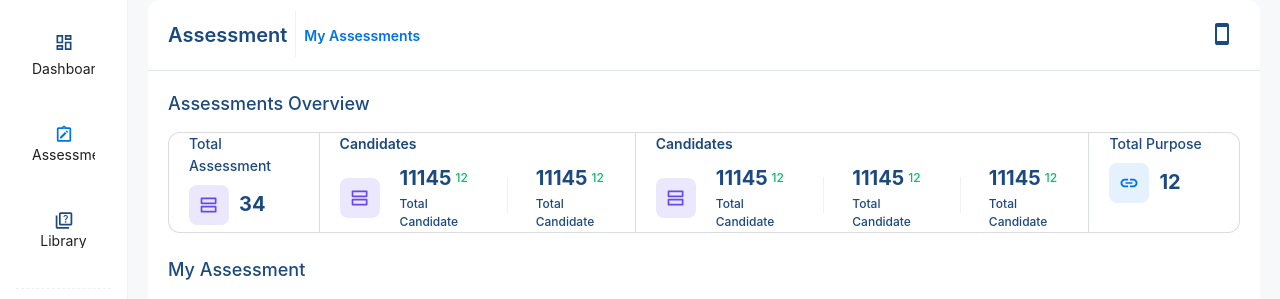
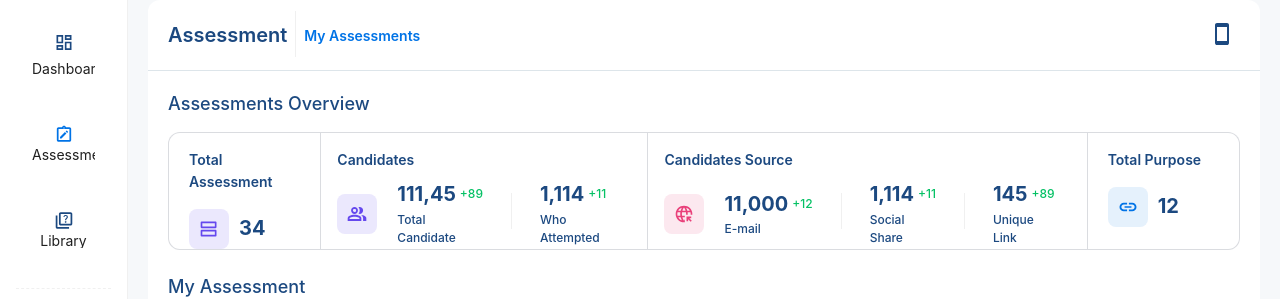
Before and after one commit to kleiry20/unstop-assignment, a React (Create React App) app: page / in a window 1280 px wide. Shown: the top 299 px of the page. Built offline with nearby package versions, Linux system fonts and the light colour scheme.

Commit message:
statistics bar

```diff
--- a/src/components/Header/HeaderComponent.tsx
+++ b/src/components/Header/HeaderComponent.tsx
@@ -1,45 +1,10 @@
 import React from "react";
-import { Divider, Layout, Space } from "antd";
+import { Divider } from "antd";
 
 import toggleButtonIcon from "../../assets/toggleButton.svg";
 import NavBar from "../NavBar/NavBar";
 
-const { Header, Footer, Sider, Content } = Layout;
-
-const headerStyle: React.CSSProperties = {
-  textAlign: "center",
-  color: "#fff",
-  height: 64,
-  paddingInline: 50,
-  lineHeight: "64px",
-  backgroundColor: "#7dbcea",
-};
-
-const contentStyle: React.CSSProperties = {
-  textAlign: "center",
-  minHeight: 120,
-  lineHeight: "120px",
-  color: "#fff",
-  // backgroundColor: "#108ee9",
-};
-
-const siderStyle: React.CSSProperties = {
-  textAlign: "center",
-  lineHeight: "120px",
-  color: "#fff",
-  backgroundColor: "#3ba0e9",
-};
-
 const HeaderComponent: React.FC = () => (
-  // <Space direction="vertical" style={{ width: "100%" }} size={[0, 48]}>
-  //   <Layout>
-  //     <Sider style={siderStyle}>Sider</Sider>
-  //     <Layout>
-  //       <Header style={headerStyle}>Header</Header>
-  //       <Content style={contentStyle}>Content</Content>
-  //     </Layout>
-  //   </Layout>
-  // </Space>
   <div
     style={{
       display: "flex",
@@ -58,7 +23,6 @@ const HeaderComponent: React.FC = () => (
       <p
         style={{
           color: "#1C4980",
-          // font-family: Inter;
           fontSize: " 1.25rem",
           fontStyle: "normal",
           fontWeight: "600",
@@ -73,7 +37,6 @@ const HeaderComponent: React.FC = () => (
       <p
         style={{
           color: "#0073E6",
-          // font-family: Inter;
           fontSize: " 0.875rem",
           fontStyle: "normal",
           fontWeight: "600",
--- a/src/components/StatisticsBar/StatisticsBar.tsx
+++ b/src/components/StatisticsBar/StatisticsBar.tsx
@@ -4,6 +4,8 @@ import { Card, Divider, Statistic } from "antd";
 
 import totalAssessmentIcon from "../../assets/totalAssessmentIcon.svg";
 import totalPurposeIcon from "../../assets/totalPurpose.svg";
+import candidateIcon from "../../assets/candidateIcon.svg";
+import sourceIcon from "../../assets/sourceIcon.svg";
 
 interface OverviewCardProps {
   style: CSSProperties;
@@ -17,15 +19,21 @@ interface OverviewCardLargeProps {
   title: string;
   count?: number;
   icon?: any;
-  subtitle1Count: number;
-  subtitle1IncreaseCount: number;
+  subtitle1Count: number | string;
+  subtitle1IncreaseCount: number | string;
   subtitle1: string;
+  subtitle2Count: number | string;
+  subtitle2IncreaseCount: number | string;
+  subtitle2: string;
+  subtitle3Count?: number | string;
+  subtitle3IncreaseCount?: number | string;
+  subtitle3?: string;
   extraContent?: any;
 }
 
 interface DividerSectionProps {
-  subtitle1Count: number;
-  subtitle1IncreaseCount: number;
+  subtitle1Count: number | string;
+  subtitle1IncreaseCount: number | string;
   subtitle1: string;
 }
 
@@ -42,7 +50,7 @@ export const OverviewCard = ({
         display: "flex",
         flexDirection: "column",
         rowGap: "0.5rem",
-        padding: "0rem 1.25rem",
+        padding: "1rem 1.25rem 0rem 1.25rem",
       }}
       style={style}
     >
@@ -53,12 +61,19 @@ export const OverviewCard = ({
           fontFamily: "Inter",
           fontSize: "0.875rem",
           fontStyle: "normal",
-          fontWeight: "500",
+          fontWeight: "600",
         }}
       >
         {title}
       </p>
-      <div style={{ display: "flex", gap: "0.625rem", alignItems: "center" }}>
+      <div
+        style={{
+          display: "flex",
+          gap: "0.625rem",
+          alignItems: "center",
+          marginTop: "8px",
+        }}
+      >
         <img src={icon} alt="" />
         <p
           style={{
@@ -83,6 +98,12 @@ export const OverviewCardLarge = ({
   subtitle1Count,
   subtitle1IncreaseCount,
   subtitle1,
+  subtitle2,
+  subtitle2Count,
+  subtitle2IncreaseCount,
+  subtitle3,
+  subtitle3Count,
+  subtitle3IncreaseCount,
   extraContent,
 }: OverviewCardLargeProps) => {
   return (
@@ -92,7 +113,8 @@ export const OverviewCardLarge = ({
         display: "flex",
         flexDirection: "column",
         rowGap: "0.5rem",
-        padding: "0rem 1.25rem",
+        // padding: "1rem 1.25rem 0rem 1.25rem",
+        padding: "1rem 2rem 0rem 1rem",
       }}
       style={style}
     >
@@ -109,7 +131,7 @@ export const OverviewCardLarge = ({
         {title}
       </p>
       <div style={{ display: "flex", gap: "1.25rem", alignItems: "center" }}>
-        <img src={totalAssessmentIcon} alt="totalAssessmentIcon" />
+        <img src={icon} alt="icon" />
         <div>
           <div
             style={{
@@ -175,7 +197,7 @@ export const OverviewCardLarge = ({
                   fontWeight: "700",
                 }}
               >
-                {subtitle1Count}
+                {subtitle2Count}
               </p>
             </div>
             <div>
@@ -188,7 +210,7 @@ export const OverviewCardLarge = ({
                   color: "#05C165",
                 }}
               >
-                {subtitle1IncreaseCount}
+                {subtitle2IncreaseCount}
               </p>
             </div>
           </div>
@@ -200,7 +222,7 @@ export const OverviewCardLarge = ({
               color: "#1C4980",
             }}
           >
-            {subtitle1}
+            {subtitle2}
           </p>
         </div>
         {extraContent ? (
@@ -225,7 +247,7 @@ export const OverviewCardLarge = ({
                     fontWeight: "700",
                   }}
                 >
-                  {subtitle1Count}
+                  {subtitle3Count}
                 </p>
               </div>
               <div>
@@ -238,7 +260,7 @@ export const OverviewCardLarge = ({
                     color: "#05C165",
                   }}
                 >
-                  {subtitle1IncreaseCount}
+                  {subtitle3IncreaseCount}
                 </p>
               </div>
             </div>
@@ -250,7 +272,7 @@ export const OverviewCardLarge = ({
                 color: "#1C4980",
               }}
             >
-              {subtitle1}
+              {subtitle3}
             </p>
           </div>
         ) : null}
@@ -283,29 +305,32 @@ const StatisticsBar: React.FC = () => {
           borderRadius: 0,
         }}
         subtitle1="Total Candidate"
-        subtitle1Count={11145}
-        subtitle1IncreaseCount={+12}
+        subtitle1Count={"111,45"}
+        subtitle1IncreaseCount={"+89"}
+        subtitle2="Who Attempted"
+        subtitle2Count={"1,114"}
+        subtitle2IncreaseCount={"+11"}
+        icon={candidateIcon}
       />
       <OverviewCardLarge
-        title="Candidates"
+        title="Candidates Source"
         style={{
           boxShadow: "none",
           border: "1px solid #DADCE0",
           borderRadius: 0,
           borderLeft: "none",
         }}
-        subtitle1="Total Candidate"
-        subtitle1Count={11145}
-        subtitle1IncreaseCount={+12}
+        subtitle1="E-mail"
+        subtitle1Count={"11,000"}
+        subtitle1IncreaseCount={"+12"}
+        subtitle2="Social Share"
+        subtitle2Count={"1,114"}
+        subtitle2IncreaseCount={"+11"}
+        subtitle3="Unique Link"
+        subtitle3Count={"145"}
+        subtitle3IncreaseCount={"+89"}
         extraContent={true}
-
-        // extraContent={
-        //   <DividerSection
-        //     subtitle1Count={3563}
-        //     subtitle1IncreaseCount={63}
-        //     subtitle1={"djf"}
-        //   />
-        // }
+        icon={sourceIcon}
       />
       <OverviewCard
         title="Total Purpose"
```
Also changed, not shown: src/assets/candidateIcon.svg (added), src/assets/sourceIcon.svg (added).
